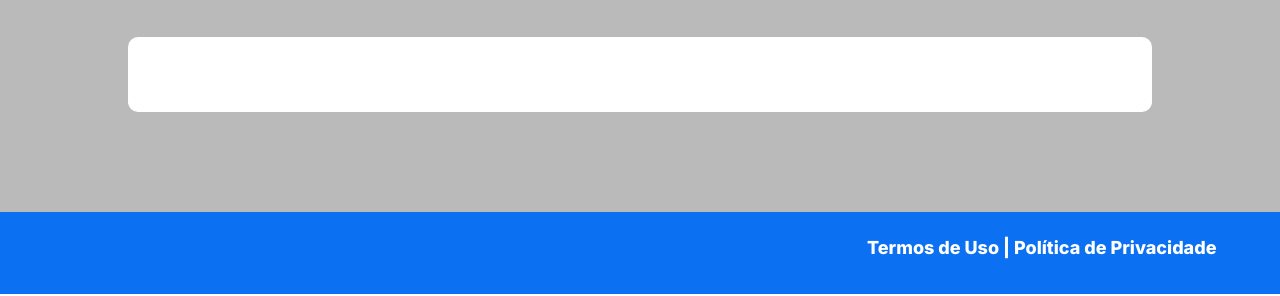
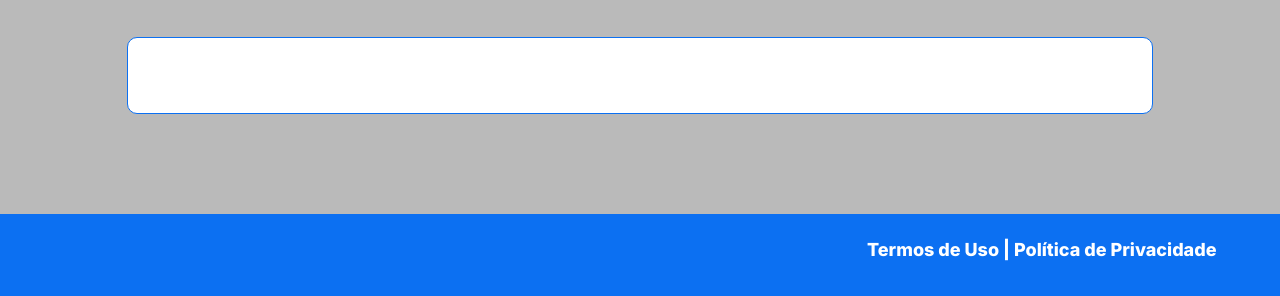
Before and after one commit to Rafamanganiello/DncWeather, a plain HTML site: page index.html in a window 1280 px wide. Shown: the part 2183-2479 px from the top of the page. Drawn offline with Linux system fonts and the light colour scheme.

Commit message:
Update #previsao border

```diff
--- a/style.css
+++ b/style.css
@@ -201,11 +201,10 @@ transition: 0.4s;
     width: 1024px;
     height: 75px;
     background-color: rgba(255, 255, 255, 1);
-    border: 10px blue;
+    border: 1px solid rgba(12, 112, 242, 1);
     border-radius: 10px;
     margin-bottom: 100px;
     margin-top: 10px;
-    border: none;
 
 }
 
```
